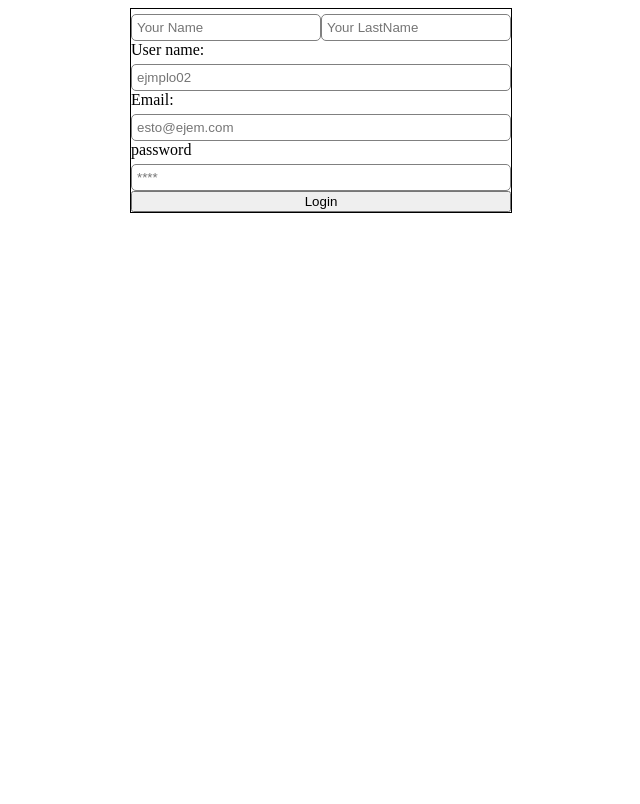
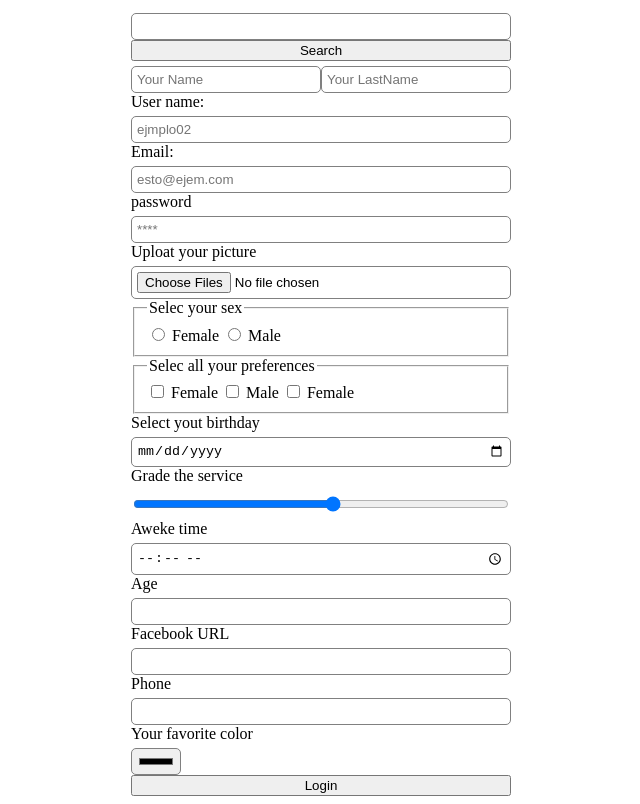
Before and after one commit to DiegoRodriguezRojas/Ejercicio-Formularios, a plain HTML site: page index.html in a window 1280 px wide. Shown: the whole page, without its empty margins (319-959 px from the left). Drawn offline with Linux system fonts and the light colour scheme.

Commit message:
Se usaron mas inputs de diferentes tipos

```diff
--- a/css/main.css
+++ b/css/main.css
@@ -6,7 +6,7 @@ section{
 
 form{
   width: 380px;
-  border: 1px solid;
+  /* border: 1px solid; */
   display: flex;
   flex-direction: column;
 }
@@ -24,13 +24,7 @@ input{
   border: 1px solid grey;
   padding: 5px;
   margin-top: 5px;
-  /* width: 90%; */
 }
-
-/* label, input{
-  display: block;
-
-} */
 
 button{
   width: 100%;
--- a/index.html
+++ b/index.html
@@ -7,7 +7,14 @@
   </head>
   <body>
     <section>
-      <form action="#" method="post">
+      <form class="search" action="index.html" method="post">
+        <input type="search" name="search" id="search">
+        <button type="button" name="button">Search</button>
+      </form>
+    </section>
+
+    <section>
+      <form action="#" method="post" enctype="multipart/form-data">
         <div class="two-colums">
             <input type="text" name="name" id="name" placeholder="Your Name">
               <input type="text" name="last name" id="lastname" placeholder="Your LastName">
@@ -18,6 +25,49 @@
         <input type="email" name="email" id="email" placeholder="esto@ejem.com">
         <label for="password">password</label>
         <input type="password" name="password" id="password" placeholder="****">
+
+        <label for="avatar">Uploat your picture</label>
+        <input type="file" name="avatar" id="avatar" accept="application /image/jpeg" multiple>
+
+        <fieldset>
+          <legend>Selec your sex</legend>
+          <input type="radio" name="sex" id="female" value="f">
+          <label for="female">Female</label>
+          <input type="radio" name="sex" id="male" value="m">
+          <label for="male">Male</label>
+        </fieldset>
+
+        <fieldset>
+          <legend>Selec all your preferences</legend>
+          <input type="checkbox" name="pref" id="female" value="f">
+          <label for="female">Female</label>
+          <input type="checkbox" name="pref" id="male" value="m">
+          <label for="male">Male</label>
+          <input type="checkbox" name="pref" id="female" value="f">
+          <label for="female">Female</label>
+        </fieldset>
+
+        <label for="birthday">Select yout birthday</label>
+        <input type="date" name="birthday" id"birthday">
+
+        <label for="birthday">Grade the service</label>
+        <input type="range" name="birthday" id="birthday" min="5" max="20" step="2">
+
+        <label for="aweke">Aweke time</label>
+        <input type="time" name="aweke" id="aweke">
+
+        <label for="age">Age</label>
+        <input type="number" name="age" id="age">
+
+        <label for="url">Facebook URL</label>
+        <input type="url" name="url" id="url">
+
+        <label for="tel">Phone</label>
+        <input type="tel" name="tel" id="tel">
+
+        <label for="color">Your favorite color</label>
+        <input type="color" name="color" id="color">
+
         <button type="submit" name="button">Login</button>
       </form>
     </section>
```
